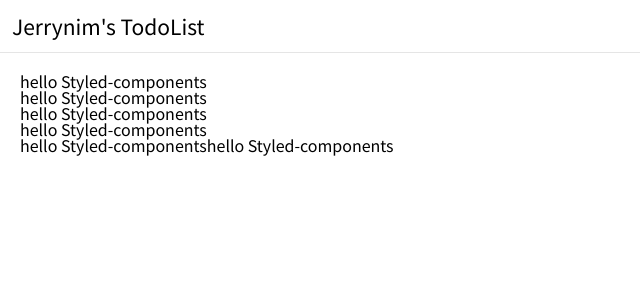
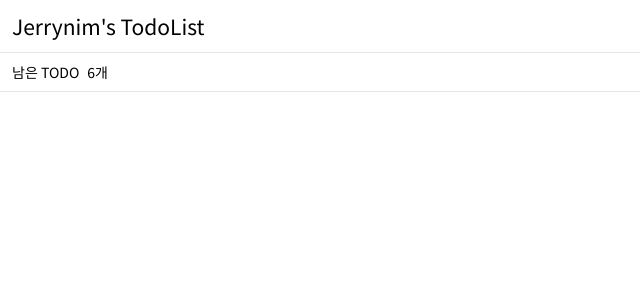
Before and after one commit to suhyun-p/next-todo, a Next.js app: page / in a window 1280 px wide. Shown: the top 300 px of the page, without its empty margins (0-640 px from the left). Built offline with nearby package versions, Linux system fonts and the light colour scheme.

Commit message:
5.2 투두리스트 스타일링하기

```diff
--- /dev/null
+++ b/components/TodoList.tsx
@@ -0,0 +1,38 @@
+import React from "react";
+import styled from "styled-components";
+import palette from "../styles/palette";
+import { TodoType } from "../types/todo";
+
+const Container = styled.div`
+    width: 100%;
+`;
+
+const TodoHeader = styled.div`
+    padding: 12px;
+    border-bottom: 1px solid ${palette.gray};
+`;
+
+const TodoListLastNumber = styled.p`
+    font-size: 14px;
+    span {
+        margin-left: 8px;
+    }
+`;
+
+interface IProps {
+    todos: TodoType[];
+}
+
+const TodoList: React.FC<IProps> = ({ todos }) => {
+    return (
+        <Container>
+            <TodoHeader>
+                <TodoListLastNumber>
+                    남은 TODO<span>{todos.length}개</span>
+                </TodoListLastNumber>
+            </TodoHeader>
+        </Container>
+    );
+};
+
+export default TodoList;
--- a/pages/index.tsx
+++ b/pages/index.tsx
@@ -1,23 +1,19 @@
+import React from "react";
 import { NextPage } from "next";
-import styled from "styled-components";
+import TodoList from "../components/TodoList";
+import { TodoType } from "../types/todo";
 
-const Container = styled.div`
-    padding: 20px;
-`;
+const todos: TodoType[] = [
+    { id:1, text:"마트 가서 장보기", color:"red", checked:false },
+    { id:2, text:"수학 숙제하기", color:"orange", checked:false },
+    { id:3, text:"코딩하기", color:"yellow", checked:true },
+    { id:4, text:"넥스트 공부하기", color:"green", checked:true },
+    { id:5, text:"요리 연습하기", color:"blue", checked:false },
+    { id:6, text:"분리수거 하기", color:"navy", checked:false }
+]
 
-const index: NextPage = () => {
-    return (
-        <Container>
-            <h1>hello Styled-components</h1>
-            <h2>hello Styled-components</h2>
-            <p>hello Styled-components</p>
-            <ul>
-                <li>hello Styled-components</li>
-            </ul>
-            <a>hello Styled-components</a>
-            <span>hello Styled-components</span>
-        </Container>
-    )
-};
+const app: NextPage = () => {
+    return <TodoList todos={todos} />
+}
 
-export default index;
+export default app;
--- /dev/null
+++ b/types/todo.d.ts
@@ -0,0 +1,6 @@
+export type TodoType = {
+    id: number;
+    text: string;
+    color: "red" | "orange" | "yellow" | "green" | "blue" | "navy";
+    checked: boolean;
+};
```
